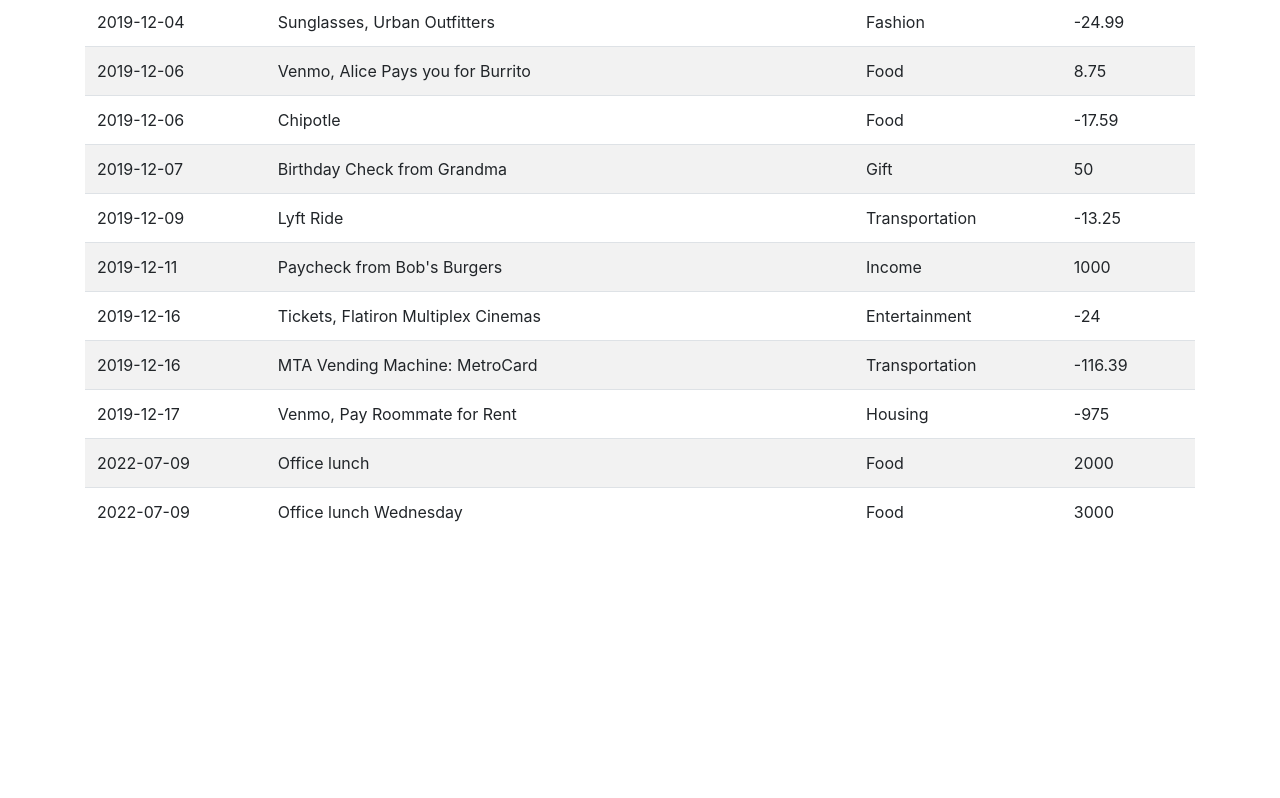
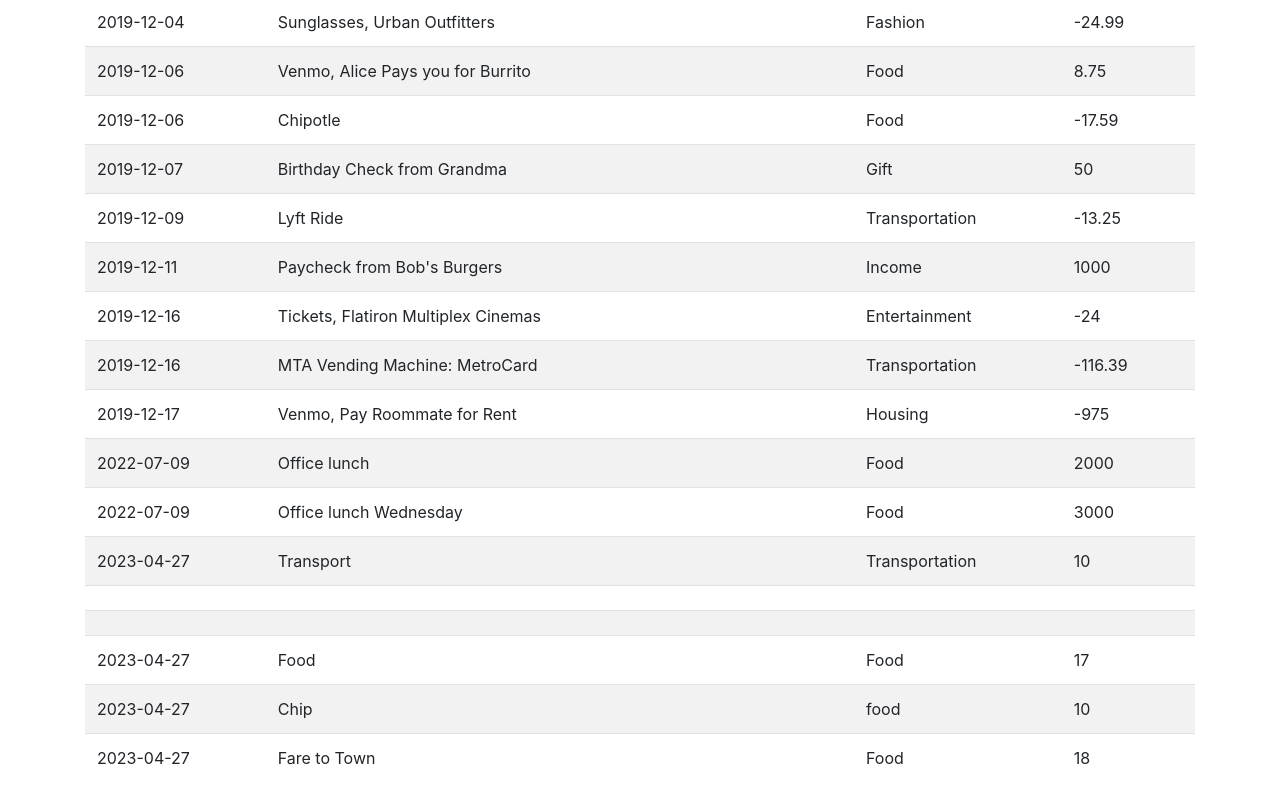
Before and after one commit to SarahMumbua/bankingapp, a React (Create React App) app: page / in a window 1280 px wide. Shown: the part 376-1174 px from the top of the page. Before the commit the page ends 928 px from the top, so only its background shows below. Built offline with nearby package versions, Linux system fonts and the light colour scheme; data requests are answered from the project's data file.

Commit message:
refactored the code

```diff
--- a/db.json
+++ b/db.json
@@ -97,6 +97,48 @@
       "category": "Food",
       "amount": "3000",
       "id": 14
+    },
+    {
+      "date": "2023-04-27",
+      "description": "Transport",
+      "category": "Transportation",
+      "amount": "10",
+      "id": 15
+    },
+    {
+      "date": "",
+      "description": "",
+      "category": "",
+      "amount": "",
+      "id": 16
+    },
+    {
+      "date": "",
+      "description": "",
+      "category": "",
+      "amount": "",
+      "id": 17
+    },
+    {
+      "date": "2023-04-27",
+      "description": "Food",
+      "category": "Food",
+      "amount": "17",
+      "id": 18
+    },
+    {
+      "date": "2023-04-27",
+      "description": "Chip",
+      "category": "food",
+      "amount": "10",
+      "id": 19
+    },
+    {
+      "date": "2023-04-27",
+      "description": "Fare to Town",
+      "category": "Food",
+      "amount": "18",
+      "id": 20
     }
   ]
- }
+}
--- a/src/components/TransactionTable.js
+++ b/src/components/TransactionTable.js
@@ -35,11 +35,25 @@
             category,
             amount
         };
-    console.log(newTransaction);
+        fetch('http://localhost:3000/transactions', {
+            method: 'POST',
+            headers: {
+                'Content-Type': 'application/json'
+            },
+            body: JSON.stringify(newTransaction)
+        })
+            .then(response => {
+                if (!response.ok) {
+                    throw new Error('Failed to add transaction');
+                }
                 setDate('');
                 setDescription('');
                 setCategory('');
                 setAmount('');
+            })
+            .catch(error => {
+                console.error(error);
+            });
     };
 
     const filteredTransactions = transactions.filter(transaction => {
```
Also changed, not shown: src/components/TransactionTable.css (+4 -3 lines), src/App.js (indentation only). Lines whose indentation alone changed are shown as unchanged.
